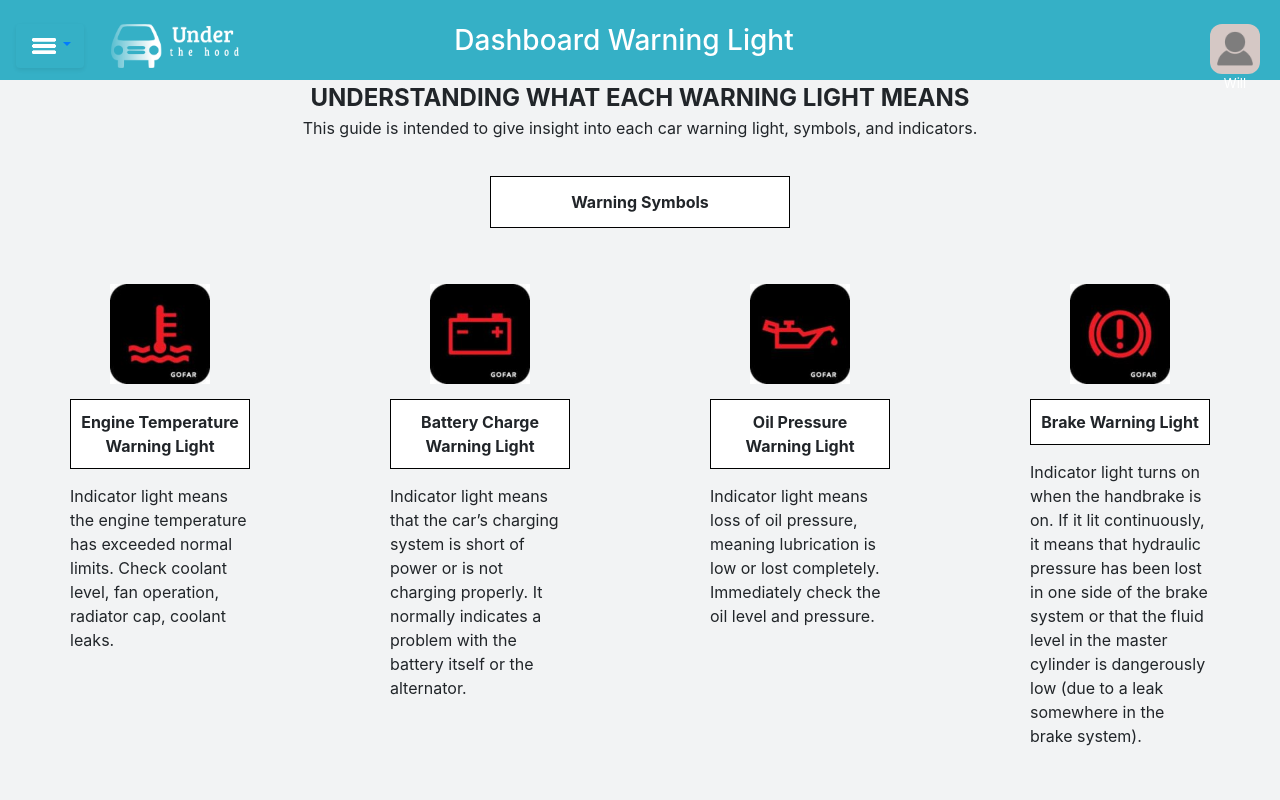
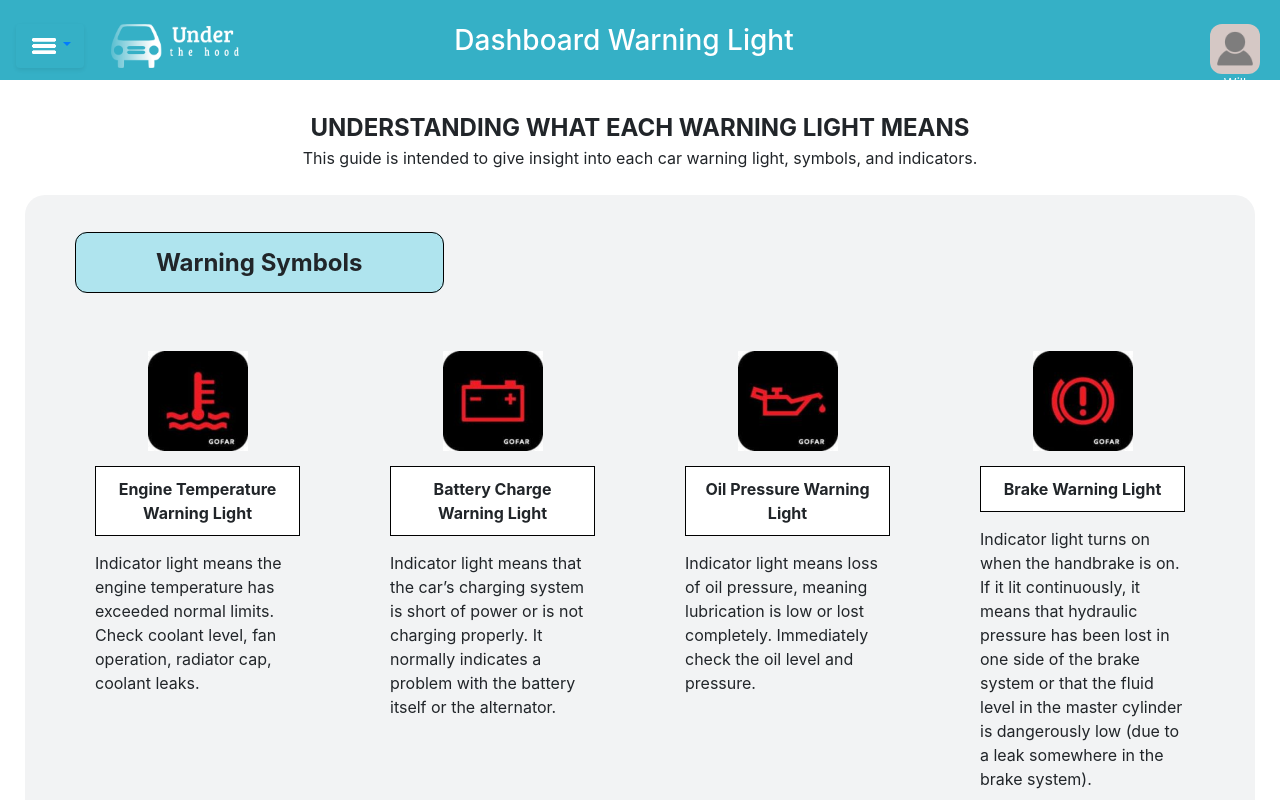
Before and after one commit to wkirkpat/under-the-hood, a React app: page /ewl in a window 1280 px wide. Shown: the top 800 px of the page. Built offline with nearby package versions, Linux system fonts and the light colour scheme.

Commit message:
buttons, subtitle

```diff
--- a/src/client/components/Header.tsx
+++ b/src/client/components/Header.tsx
@@ -26,7 +26,7 @@ export default class Header extends React.Component<
           className="ml-2"
         >
           {this.props.hasMenu ? <div style={{flex:"3 2"}}><MenuButton/><img style={{height:"36%", display:"inline-block", marginLeft:"20px"}} src="images/logo4.png"/></div> : <div style={{flex:"3 2"}}/>}
-          <h3 className="mt-4 headerFont" style={{flex: "8", display: "inline-block", textAlign: "center", color:"#ffffff"}}>{this.props.title}</h3>
+          <h3 className="mt-4 headerFont" style={{flex: "8", display: "inline-block", textAlign: "center", color:"#ffffff", marginBottom:"0"}}>{this.props.title}</h3>
           {this.props.hasProfile ?
             <Link to="/profile" style={{flex: "3 2", margin:"0 20px" }}>
               <div style={{textAlign:"center", float:"right"}}>
@@ -58,7 +58,7 @@ export default class Header extends React.Component<
             </div>
           ) : <div style={{flex: "3 2"}}/>}
         </div>
-        <div style={{ textAlign: "center" }}>{this.props.subtitle}</div>
+        <div style={{ textAlign: "center", color:"white" }}>{this.props.subtitle}</div>
       </div>
     );
   }
--- a/src/client/pages/EWL.tsx
+++ b/src/client/pages/EWL.tsx
@@ -6,25 +6,27 @@ import data from '../data/ewl.json';
 export default class EWL extends React.Component<IEWLProps> {
   render() {
     console.log(data);
-    return <div style={{backgroundColor:"#F2F3F4"}}>
+    return <div>
       <Header title="Dashboard Warning Light" subtitle="" hasLogin={false} hasMenu hasProfile hasSearch />
       <img src="" />
-      <div style={{textAlign:"center", fontWeight:"bold", fontSize:"x-large"}}>UNDERSTANDING WHAT EACH WARNING LIGHT MEANS</div>
-      <div style={{textAlign:"center"}}>This guide is intended to give insight into each car warning light, symbols, and indicators.</div>
+      <div style={{ textAlign: "center", fontWeight: "bold", fontSize: "x-large", marginTop: "30px" }}>UNDERSTANDING WHAT EACH WARNING LIGHT MEANS</div>
+      <div style={{ textAlign: "center" }}>This guide is intended to give insight into each car warning light, symbols, and indicators.</div>
+      <div style={{margin:"25px", backgroundColor: "#F2F3F4", borderRadius:"20px"}}>
         {
-        data.map((group:any) => <div style={{padding:"50px"}}>
-          <div style={{textAlign:"center", marginBottom:"50px"}}>
-            <span style={{padding:"15px 80px", backgroundColor:"white", border:"1px solid black", fontWeight:"bold"}}>{group.groupTitle}</span>
+          data.map((group: any) => <div style={{ padding: "50px" }}>
+            <div style={{ marginBottom: "50px" }}>
+              <span style={{ fontSize:"x-large", padding:"15px 80px", backgroundColor:"#15c1dc4d", border:"1px solid black", fontWeight:"bold", borderRadius:"12px" }}>{group.groupTitle}</span>
             </div>
-          <div style={{ display: "grid", gridGap: "100px", gridTemplateColumns: "1fr 1fr 1fr 1fr" }}>
+            <div style={{ display: "grid", gridGap: "50px", gridTemplateColumns: "1fr 1fr 1fr 1fr" }}>
               {
-              group.groupItems.map((item:any) => <WarningLight icon={item.icon} title={item.title} description={item.description} />)
+                group.groupItems.map((item: any) => <WarningLight icon={item.icon} title={item.title} description={item.description} />)
               }
             </div>
           </div>)
         }
       </div>
+    </div>
   }
 }
 
-interface IEWLProps {}
+interface IEWLProps { }
--- a/src/client/pages/Login.tsx
+++ b/src/client/pages/Login.tsx
@@ -88,7 +88,7 @@ const Login: React.FC<ILoginProps> = (props) => {
                 />
               </FormGroup>
 
-              <button onClick={handleLogin}>
+              <button style={{borderRadius:"9px", backgroundColor:"#35b0c6", color:"white", padding:"5px 10px", fontWeight:"bold"}} onClick={handleLogin}>
                Sign In
               </button>
             </div>
--- a/src/client/pages/Registration.tsx
+++ b/src/client/pages/Registration.tsx
@@ -93,7 +93,7 @@ const Registration: React.FC<IRegistrationProps> = (props) => {
               onChange={(e) => setConfirmPass(e.target.value)}
             />
           </FormGroup>
-          <button onClick={handleRegister}>Register</button>
+          <button style={{borderRadius:"9px", backgroundColor:"#35b0c6", color:"white", padding:"5px 10px", fontWeight:"bold"}} onClick={handleRegister}>Register</button>
         </div>
       </div>
     </div>
```
Lines whose indentation alone changed are shown as unchanged.
